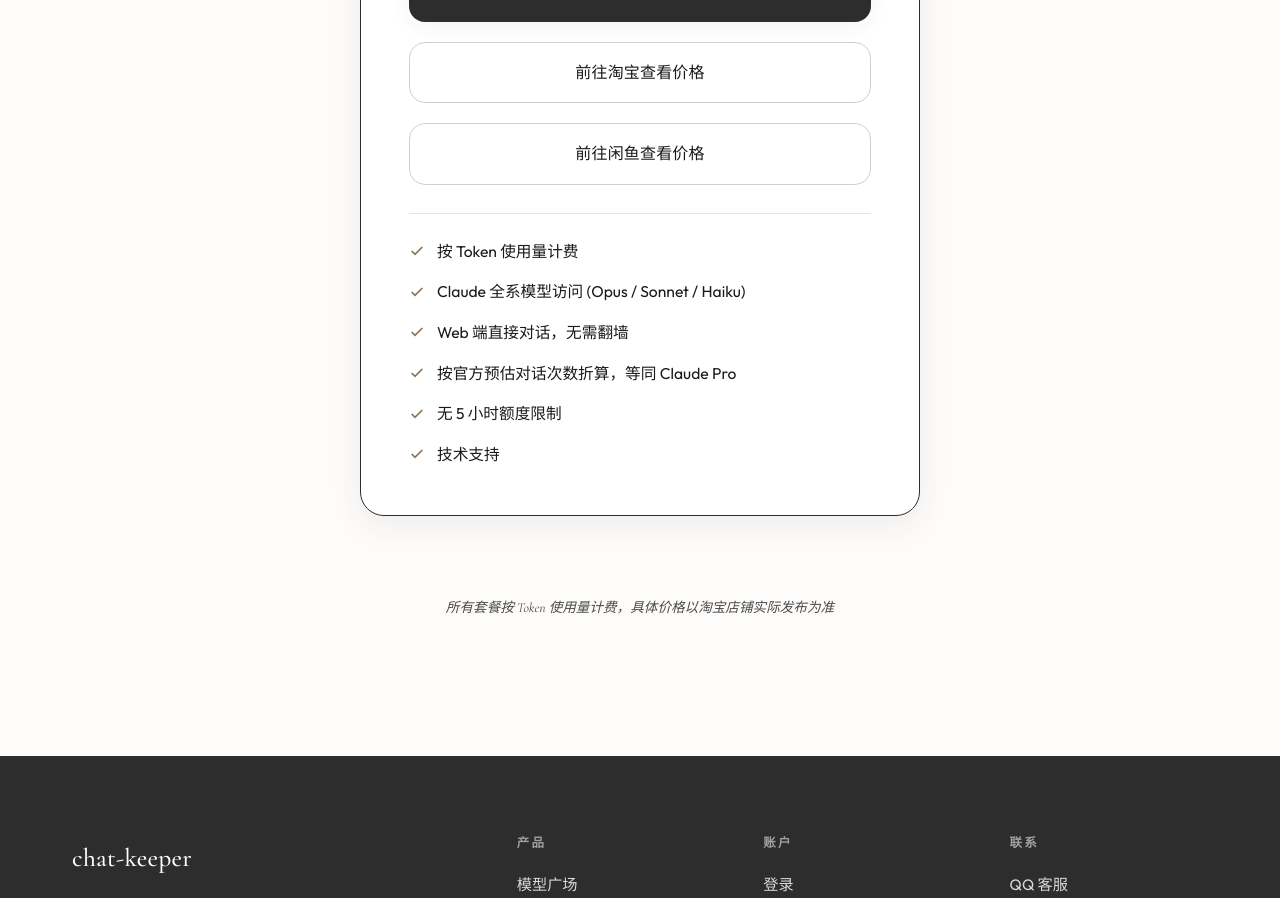
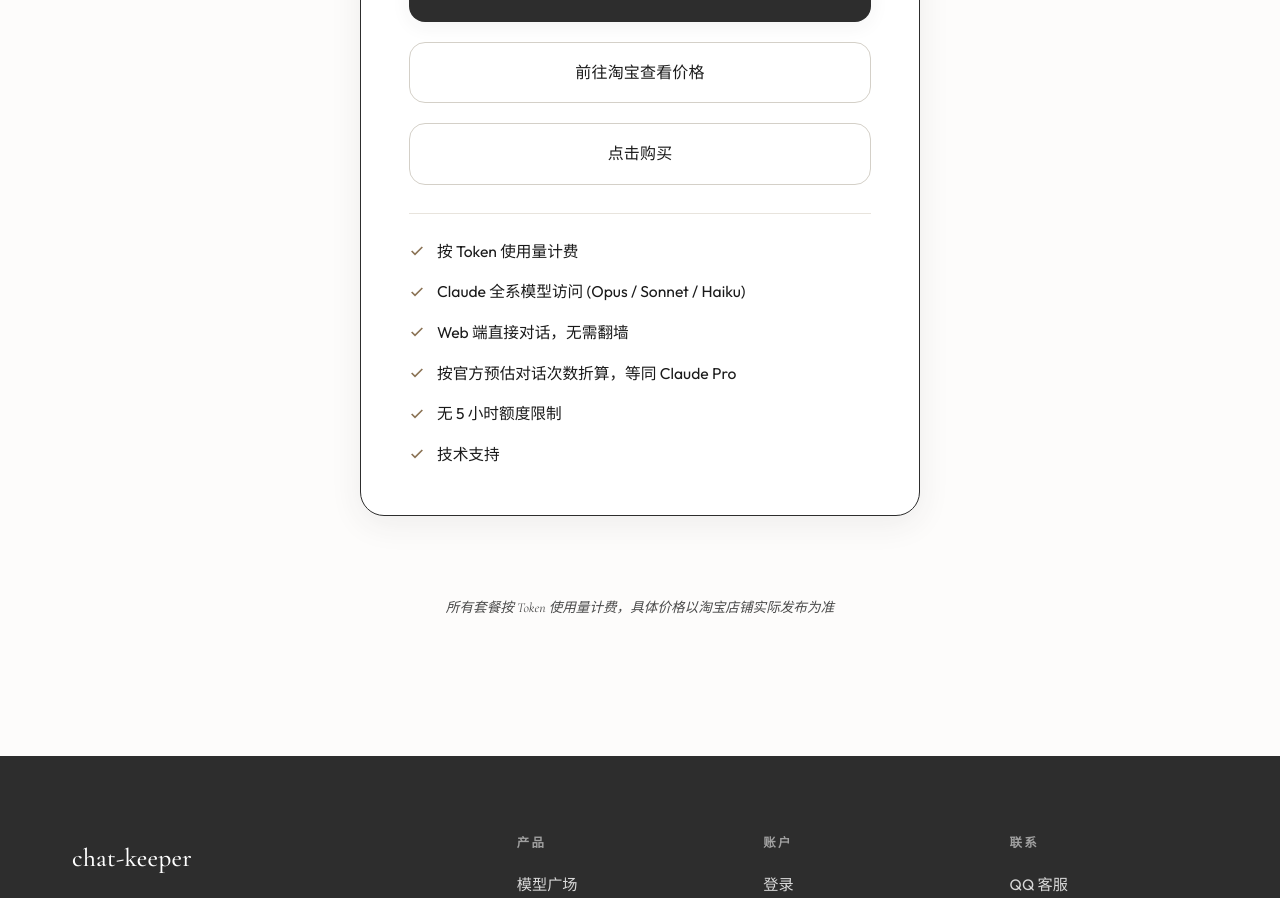
Before and after one commit to ai-mirror-for-free/home-front, a Vue app: page /pricing in a window 1280 px wide. Shown: the part 820-1718 px from the top of the page. Built offline with nearby package versions, Linux system fonts and the light colour scheme; no server answers.

Commit message:
提交类型: function 改动内容: 定价页闲鱼按钮替换为点击购买 原因: 闲鱼链接未配置走失效兜底短链，改为与个人中心点击购买一致的发卡地址

```diff
--- a/src/views/Pricing.vue
+++ b/src/views/Pricing.vue
@@ -43,8 +43,8 @@
           <a :href="currentPlan.taobaoUrl" target="_blank" rel="noopener noreferrer" class="plan-btn btn btn-outline">
             前往淘宝查看价格
           </a>
-          <a :href="currentPlan.xianyuUrl" target="_blank" rel="noopener noreferrer" class="plan-btn btn btn-outline">
-            前往闲鱼查看价格
+          <a :href="fakaUrl" target="_blank" rel="noopener noreferrer" class="plan-btn btn btn-outline">
+            点击购买
           </a>
 
           <div class="plan-divider"></div>
@@ -71,12 +71,10 @@
 import { ref, computed, onMounted } from 'vue'
 import {
   getPurchaseLinks,
-  DEFAULT_TAOBAO_URL as defaultTaobaoUrlConstant,
-  DEFAULT_XIANYU_URL as defaultXianyuUrlConstant
+  DEFAULT_TAOBAO_URL as defaultTaobaoUrlConstant
 } from '@/api/siteLinks'
 
 const defaultTaobaoUrl = defaultTaobaoUrlConstant
-const defaultXianyuUrl = defaultXianyuUrlConstant
 
 // 「前往查看套餐价格」跳转的发卡网址（后台配置管理 → 发卡网址），两个套餐通用
 // 未配置时 getPurchaseLinks 已回退到淘宝链接，这里初值也先给淘宝链接避免空 href
@@ -95,7 +93,6 @@ const mirrorPlan = ref({
   icon: '⚡',
   iconBg: 'rgba(56,189,248,0.15)',
   taobaoUrl: defaultTaobaoUrl,
-  xianyuUrl: defaultXianyuUrl,
   features: [
     { text: '按 Token 使用量计费', included: true },
     { text: 'Claude 全系模型访问 (Opus / Sonnet / Haiku)', included: true },
@@ -114,7 +111,6 @@ const apiPlan = ref({
   icon: '⚡',
   iconBg: 'rgba(167,139,250,0.15)',
   taobaoUrl: defaultTaobaoUrl,
-  xianyuUrl: defaultXianyuUrl,
   features: [
     { text: '按 Token 使用量计费', included: true },
     { text: 'Claude / Gemini / OpenAI 全系模型', included: true },
@@ -141,8 +137,6 @@ async function fetchTaobaoUrl() {
     fakaUrl.value = links.fakaUrl
     mirrorPlan.value.taobaoUrl = links.taobaoUrl
     apiPlan.value.taobaoUrl = links.taobaoUrl
-    mirrorPlan.value.xianyuUrl = links.xianyuUrl
-    apiPlan.value.xianyuUrl = links.xianyuUrl
   } catch (error) {
     console.log('获取购买链接失败，使用默认链接')
   }
@@ -312,7 +306,7 @@ onMounted(() => {
   font-size: 1rem;
 }
 
-/* 三个购买按钮堆叠，最后一个与下方分隔线留出主间距 */
+/* 三个购买按钮堆叠（前往查看套餐价格 / 前往淘宝查看价格 / 点击购买），最后一个与下方分隔线留出主间距 */
 .plan-btn:last-of-type { margin-bottom: 28px; }
 
 .plan-divider { height: 1px; background: var(--color-border-light); margin-bottom: 24px; }
```
